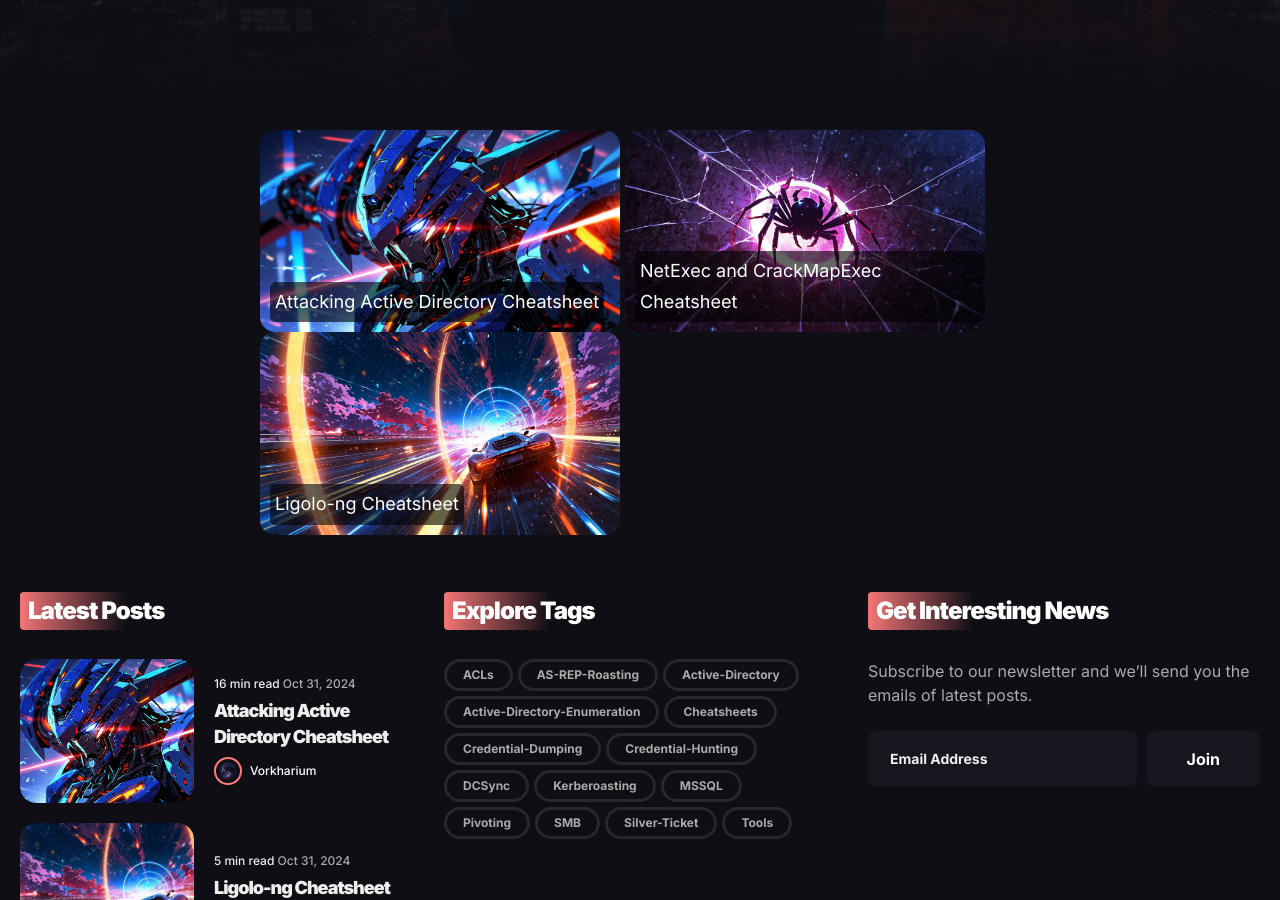
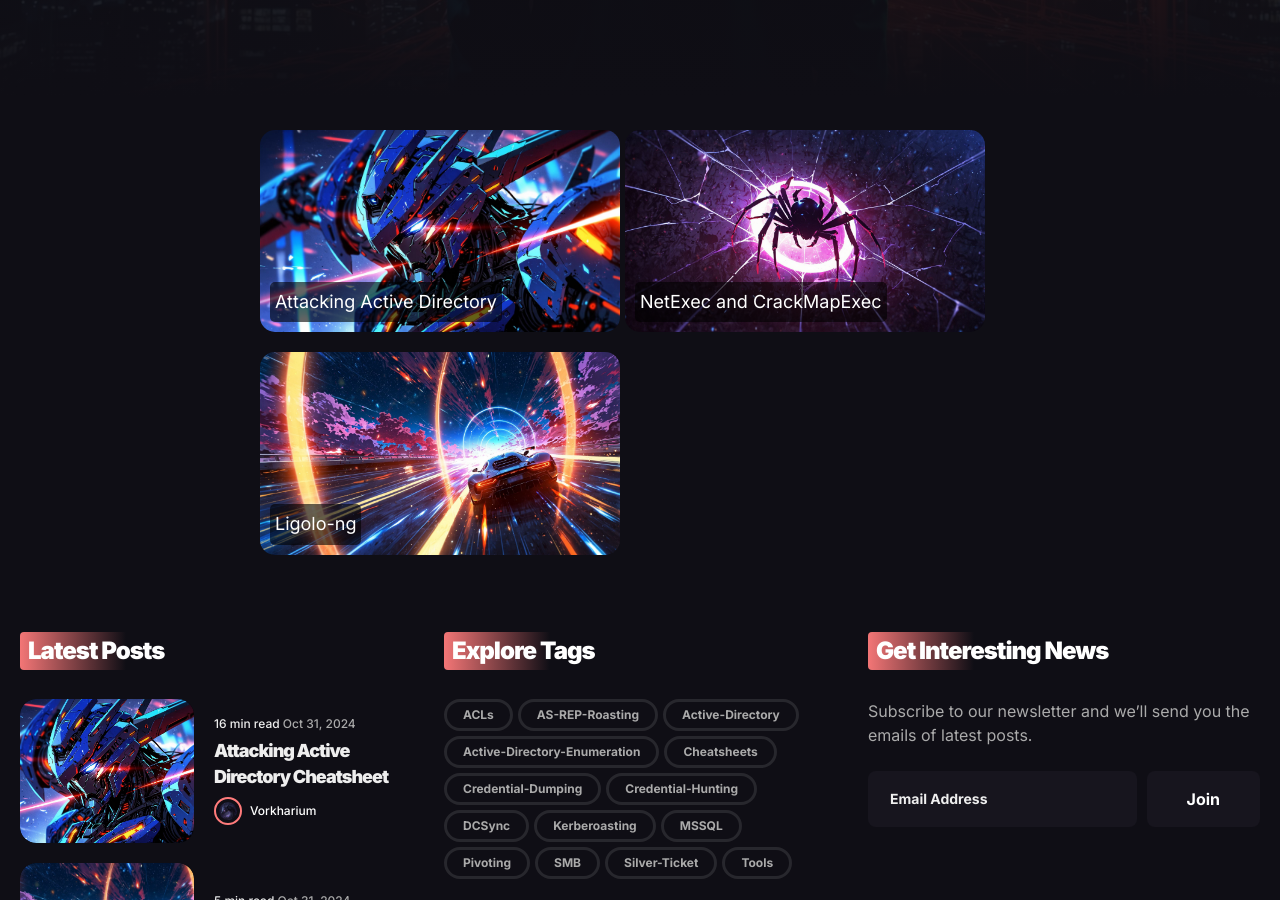
Before and after one commit to Vorkharium/vorkharium.github.io, a Jekyll site: the page built from _pages/cheatsheets.md, in a window 1280 px wide and 900 px high, scrolled down 566 px. Built offline with Jekyll 4.4.1, drawn with Linux system fonts in a browser that asks for light colours.

Commit message:
Name change

```diff
--- a/_pages/cheatsheets.md
+++ b/_pages/cheatsheets.md
@@ -4,29 +4,29 @@ title: Cheatsheets
 permalink: /cheatsheets/
 image: '/images/01.jpg'
 ---
-<div style="position: relative; display: inline-block;">
-    <a href="/Attacking-Active-Directory-Cheatsheet">
-        <img src="/images/10000.jpg" alt="Attacking Active Directory Cheatsheet" style="width: 360px; height: auto; border-radius: 15px;">
+<div style="position: relative; display: inline-block; margin-bottom: 20px;">
+    <a href="/Attacking-Active-Directory">
+        <img src="/images/10000.jpg" alt="Attacking Active Directory" style="width: 360px; height: auto; border-radius: 15px;">
         <div style="position: absolute; bottom: 10px; left: 10px; color: white; background-color: rgba(0, 0, 0, 0.6); padding: 5px; border-radius: 5px;">
-            Attacking Active Directory Cheatsheet
+            Attacking Active Directory
         </div>
     </a>
 </div>
 
-<div style="position: relative; display: inline-block; margin-right: 20px;">
-    <a href="/NetExec-and-CrackMapExec-Cheatsheet">
-        <img src="/images/20.jpg" alt="NetExec and CrackMapExec Cheatsheet" style="width: 360px; height: auto; border-radius: 15px;">
+<div style="position: relative; display: inline-block; margin-bottom: 20px; margin-right: 20px;">
+    <a href="/NetExec-and-CrackMapExec">
+        <img src="/images/20.jpg" alt="NetExec and CrackMapExec" style="width: 360px; height: auto; border-radius: 15px;">
         <div style="position: absolute; bottom: 10px; left: 10px; color: white; background-color: rgba(0, 0, 0, 0.6); padding: 5px; border-radius: 5px;">
-            NetExec and CrackMapExec Cheatsheet
+            NetExec and CrackMapExec
         </div>
     </a>
 </div>
 
-<div style="position: relative; display: inline-block;">
-    <a href="/Ligolo-ng-Cheatsheet">
-        <img src="/images/21.jpg" alt="Ligolo-ng Cheatsheet" style="width: 360px; height: auto; border-radius: 15px;">
+<div style="position: relative; display: inline-block; margin-bottom: 20px;">
+    <a href="/Ligolo-ng">
+        <img src="/images/21.jpg" alt="Ligolo-ng" style="width: 360px; height: auto; border-radius: 15px;">
         <div style="position: absolute; bottom: 10px; left: 10px; color: white; background-color: rgba(0, 0, 0, 0.6); padding: 5px; border-radius: 5px;">
-            Ligolo-ng Cheatsheet
+            Ligolo-ng
         </div>
     </a>
 </div>
```
Also changed, not shown: _posts/2024-10-31-Ligolo-ng.md (renamed from _posts/2024-10-31-Ligolo-ng-Cheatsheet.md), _posts/2024-10-31-NetExec-and-CrackMapExec.md (renamed from _posts/2024-10-31-NetExec-and-CrackMapExec-Cheatsheet.md), _posts/2024-11-01-Attacking-Active-Directory.md (renamed from _posts/2024-11-01-Attacking-Active-Directory-Cheatsheet.md).
